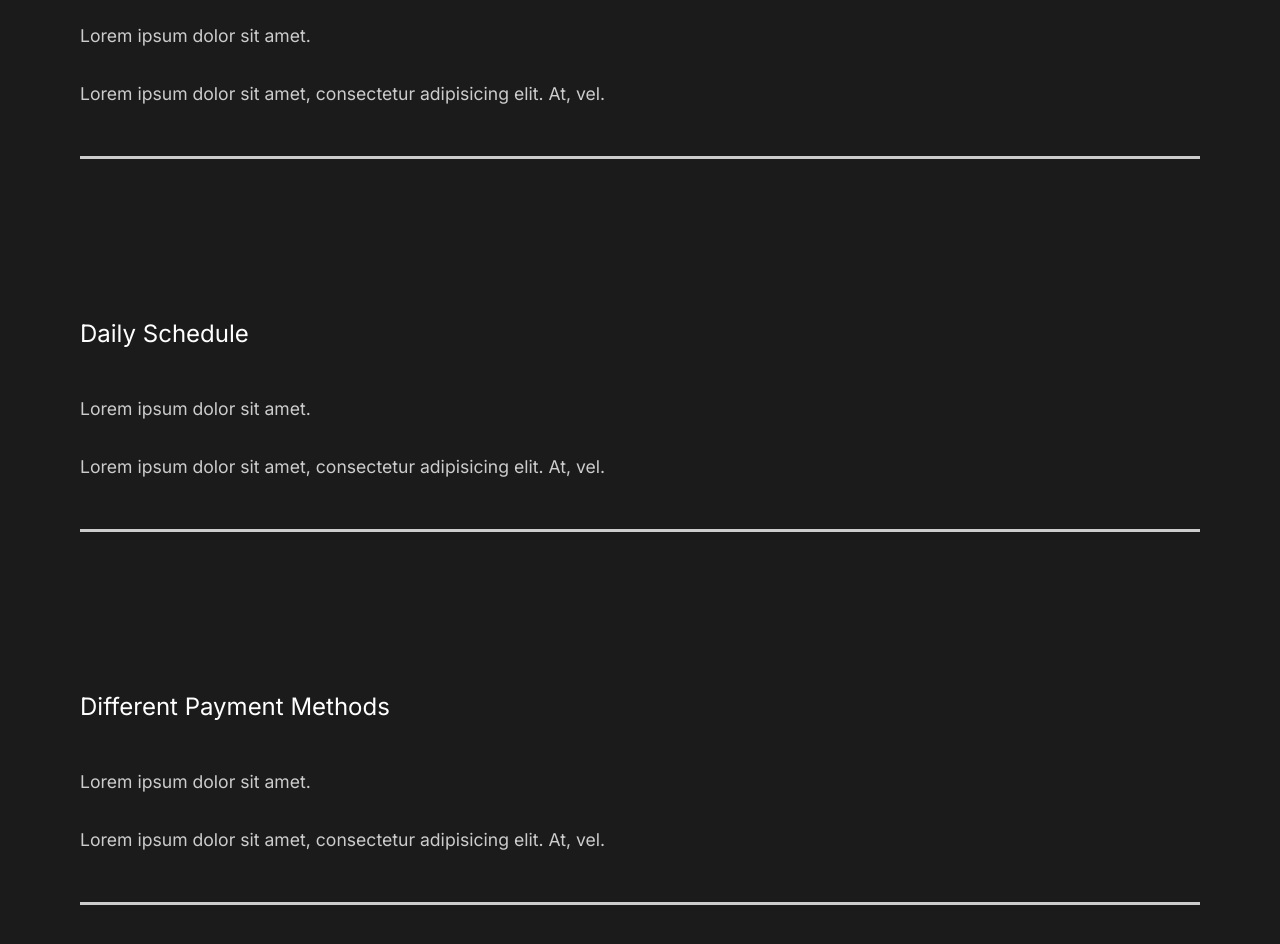
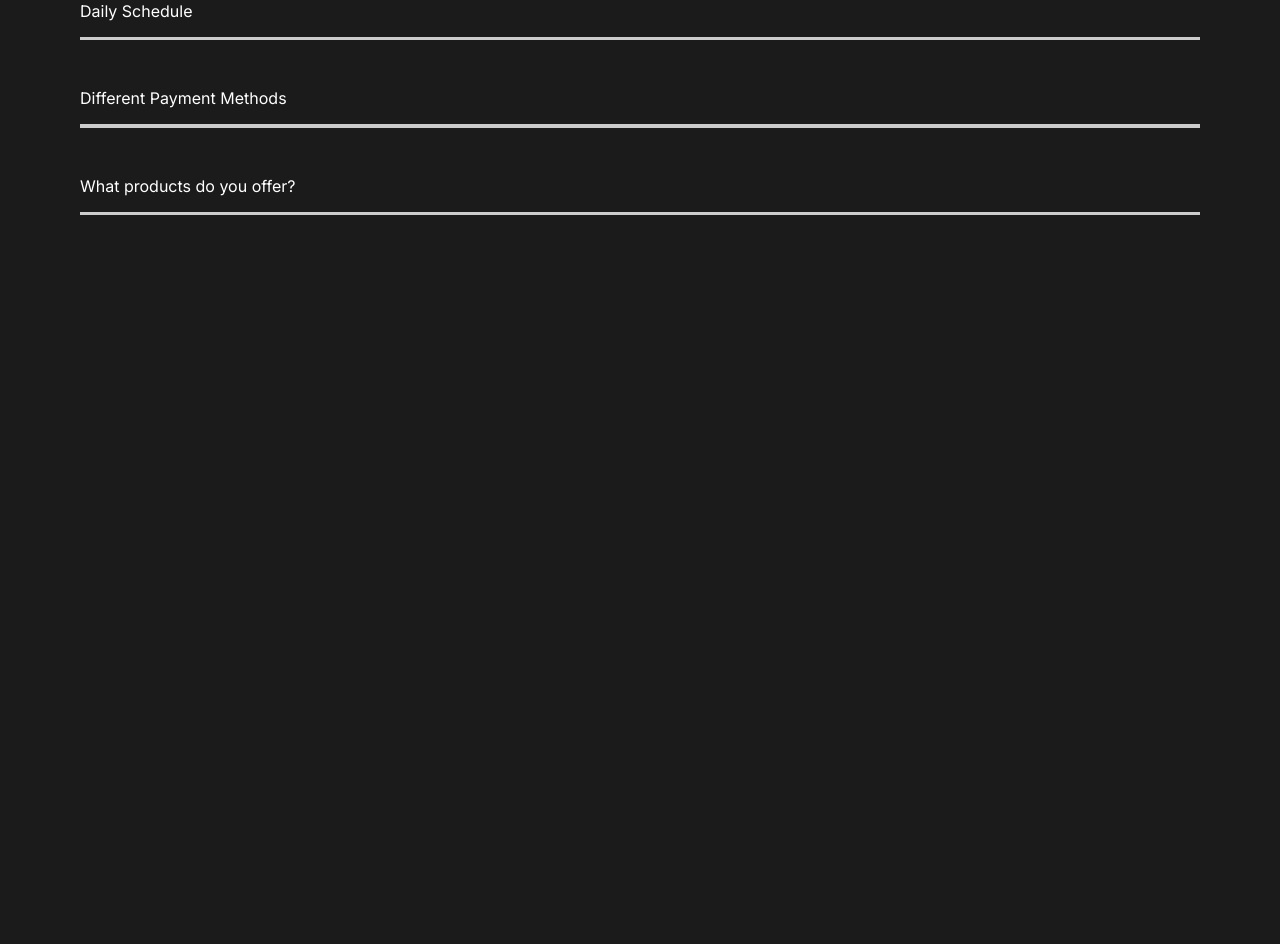
Before and after one commit to mohasin-hossain/film-mania-react, a React (Create React App) app: page / in a window 1280 px wide. Shown: the part 1820-2764 px from the top of the page. After the commit the page ends 2240 px from the top, so only its background shows below. Built offline with nearby package versions, Linux system fonts and the light colour scheme.

Commit message:
Faq Animation and Page Favicon, Title

```diff
--- a/package.json
+++ b/package.json
@@ -1,5 +1,5 @@
 {
-  "name": "capture",
+  "name": "film-mania",
   "version": "0.1.0",
   "private": true,
   "dependencies": {
--- a/public/index.html
+++ b/public/index.html
@@ -26,7 +26,7 @@
       work correctly both with client-side routing and a non-root public URL.
       Learn how to configure a non-root public URL by running `npm run build`.
     -->
-    <title>React App</title>
+    <title>FilmMania &dash; Make your dream film Today!</title>
   </head>
   <body>
     <noscript>You need to enable JavaScript to run this app.</noscript>
--- a/src/components/FaqSection.js
+++ b/src/components/FaqSection.js
@@ -2,6 +2,7 @@ import React from "react";
 import styled from "styled-components";
 import { About } from "../styles";
 import Toggle from "./Toggle";
+import { AnimateSharedLayout } from "framer-motion";
 
 const FaqSection = () => {
   return (
@@ -9,48 +10,42 @@ const FaqSection = () => {
       <h2>
         Any Questions <span>FAQ</span>
       </h2>
-      <Toggle>
-        <div className="question">
-          <h3>How Do I Start?</h3>
+      <AnimateSharedLayout>
+        <Toggle title="How Do I Start?">
           <div className="answer">
             <p>Lorem ipsum dolor sit amet.</p>
             <p>
               Lorem ipsum dolor sit amet, consectetur adipisicing elit. At, vel.
             </p>
-            <div className="faq-line"></div>
-          </div>
           </div>
         </Toggle>
-      <div className="question">
-        <h3>Daily Schedule</h3>
+        <Toggle title="Daily Schedule">
           <div className="answer">
             <p>Lorem ipsum dolor sit amet.</p>
             <p>
-            Lorem ipsum dolor sit amet, consectetur adipisicing elit. At, vel.
+              Lorem ipsum dolor sit, amet consectetur adipisicing elit.
+              Aspernatur unde, itaque eum eos eaque quasi?
             </p>
-          <div className="faq-line"></div>
           </div>
-      </div>
-      <div className="question">
-        <h3>Different Payment Methods</h3>
+        </Toggle>
+        <Toggle title="Different Payment Methods">
           <div className="answer">
             <p>Lorem ipsum dolor sit amet.</p>
             <p>
-            Lorem ipsum dolor sit amet, consectetur adipisicing elit. At, vel.
+              Lorem ipsum dolor sit amet consectetur adipisicing elit. Excepturi
+              aliquid cupiditate minima?
             </p>
-          <div className="faq-line"></div>
           </div>
-      </div>
-      <div className="question">
-        <h3>What products do you offer?</h3>
+        </Toggle>
+        <Toggle title="What products do you offer?">
           <div className="answer">
             <p>Lorem ipsum dolor sit amet.</p>
             <p>
-            Lorem ipsum dolor sit amet, consectetur adipisicing elit. At, vel.
+              Lorem ipsum dolor sit amet consectetur adipisicing elit elica.
             </p>
-          <div className="faq-line"></div>
           </div>
-      </div>
+        </Toggle>
+      </AnimateSharedLayout>
     </Faq>
   );
 };
@@ -69,17 +64,17 @@ const Faq = styled(About)`
   .faq-line {
     background: #cccccc;
     height: 0.2rem;
-    margin: 2rem 0rem;
+    margin: 1rem 0rem;
     width: 100%;
   }
 
   .question {
-    padding: 3rem 0;
+    padding: 1rem 0;
     cursor: pointer;
   }
 
   .answer {
-    padding: 2rem 0rem;
+    padding: 1rem 0rem;
 
     p {
       padding: 1rem 0rem;
--- a/src/components/Nav.js
+++ b/src/components/Nav.js
@@ -6,7 +6,7 @@ const Nav = () => {
   return (
     <StyledNav>
       <h1>
-        <Link to="/" id="logo">Capture</Link>
+        <Link to="/" id="logo">FilmMania</Link>
       </h1>
       <ul>
         <li>
--- a/src/components/Toggle.js
+++ b/src/components/Toggle.js
@@ -1,8 +1,15 @@
 import React, { useState } from "react";
+import { motion } from "framer-motion";
 
-const Toggle = ({ children }) => {
-  const [toggle, setToggle] = useState(true);
-  return <div onClick={() => setToggle(!toggle)}>{toggle ? children : ""}</div>;
+const Toggle = ({ children, title }) => {
+  const [toggle, setToggle] = useState(false);
+  return (
+    <motion.div layout className="question" onClick={() => setToggle(!toggle)}>
+      <motion.h4 layout>{title}</motion.h4>
+      {toggle ? children : ""}
+      <div className="faq-line"></div>
+    </motion.div>
+  );
 };
 
 export default Toggle;
```
Also changed, not shown: 1 other file (tests, documents, lock files or other folders). Lines whose indentation alone changed are shown as unchanged.
